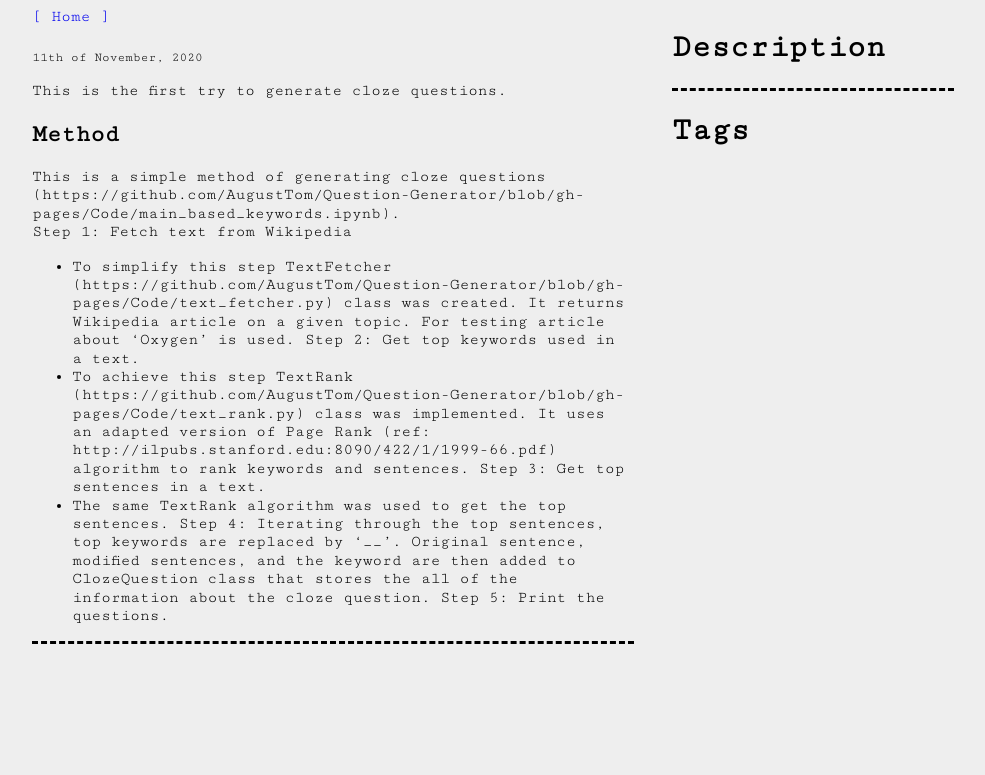
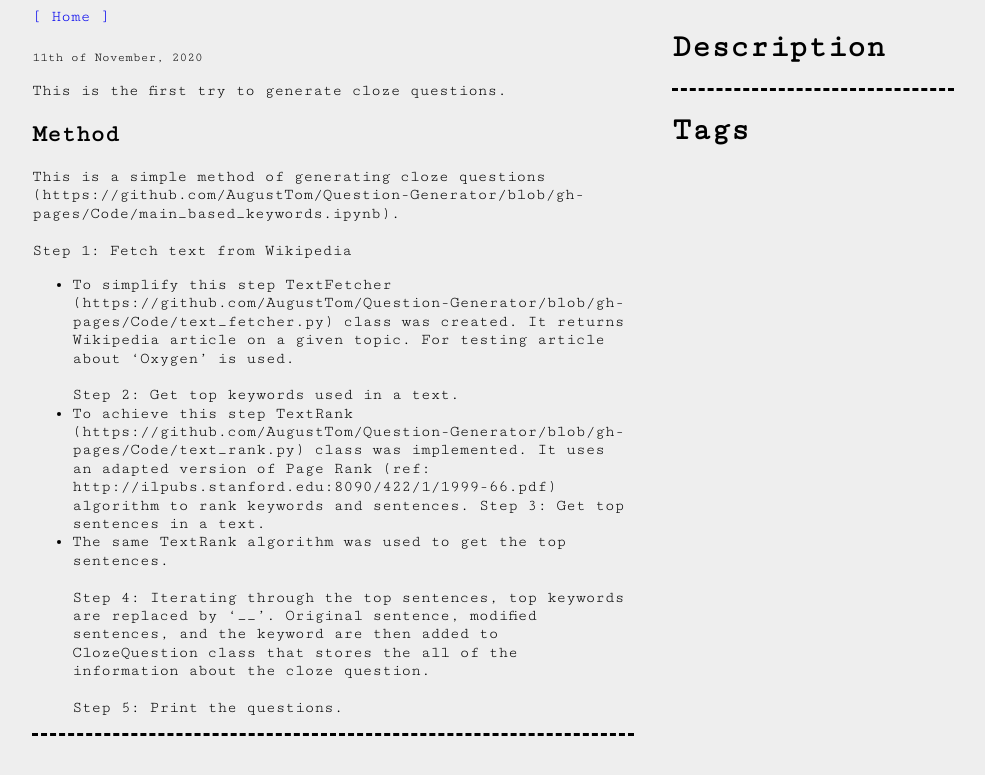
Before and after one commit to AugustTom/Question-Generator, a Jekyll site: the page built from _posts/2020-11-11-cloze_question_generation_method_one.md, in a window 1280 px wide. Shown: the top 775 px of the page, without its empty margins (147-1132 px from the left). Built offline with Jekyll 4.4.1, drawn with Linux system fonts in a browser that asks for light colours; nearby versions of some CDN libraries; our own code applies the rules of GitHub Pages for plain Markdown files.

```diff
--- a/_posts/2020-11-11-cloze_question_generation_method_one.md
+++ b/_posts/2020-11-11-cloze_question_generation_method_one.md
@@ -12,16 +12,16 @@ This is the first try to generate cloze questions.
 
 ## Method
 This is a simple method of generating cloze questions
-(https://github.com/AugustTom/Question-Generator/blob/gh-pages/Code/main_based_keywords.ipynb). <br>
+(https://github.com/AugustTom/Question-Generator/blob/gh-pages/Code/main_based_keywords.ipynb). <br><br>
 Step 1: Fetch text from Wikipedia
  - To simplify this step TextFetcher (https://github.com/AugustTom/Question-Generator/blob/gh-pages/Code/text_fetcher.py)
   class was created. It returns Wikipedia article on a given topic. For testing
- article about 'Oxygen' is used.
+ article about 'Oxygen' is used. <br><br>
 Step 2: Get top keywords used in a text.
  - To achieve this step TextRank (https://github.com/AugustTom/Question-Generator/blob/gh-pages/Code/text_rank.py) class was implemented. It uses an adapted version of Page Rank
  (ref: http://ilpubs.stanford.edu:8090/422/1/1999-66.pdf) algorithm to rank keywords and sentences.
 Step 3: Get top sentences in a text.
- - The same TextRank algorithm was used to get the top sentences.
+ - The same TextRank algorithm was used to get the top sentences. <br><br>
 Step 4: Iterating through the top sentences, top keywords are replaced by '____'. Original sentence, modified sentences,
- and the keyword are then added to ClozeQuestion class that stores the all of the information about the cloze question.
+ and the keyword are then added to ClozeQuestion class that stores the all of the information about the cloze question.<br><br>
 Step 5: Print the questions.
```
